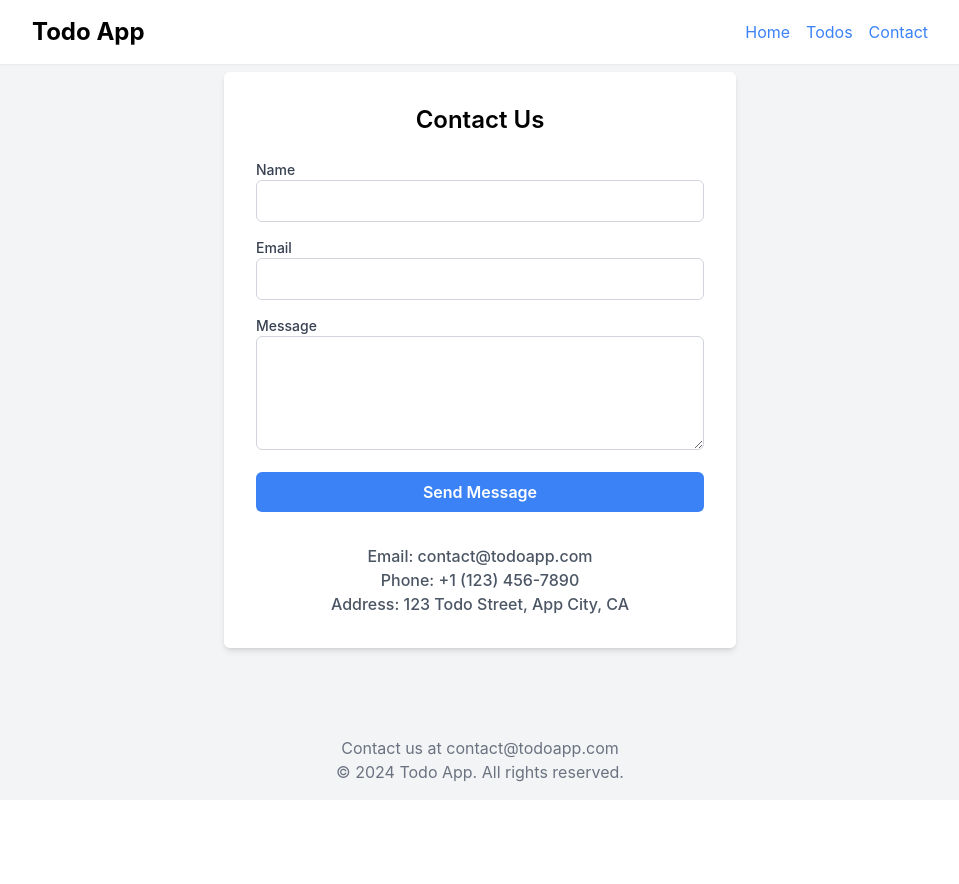
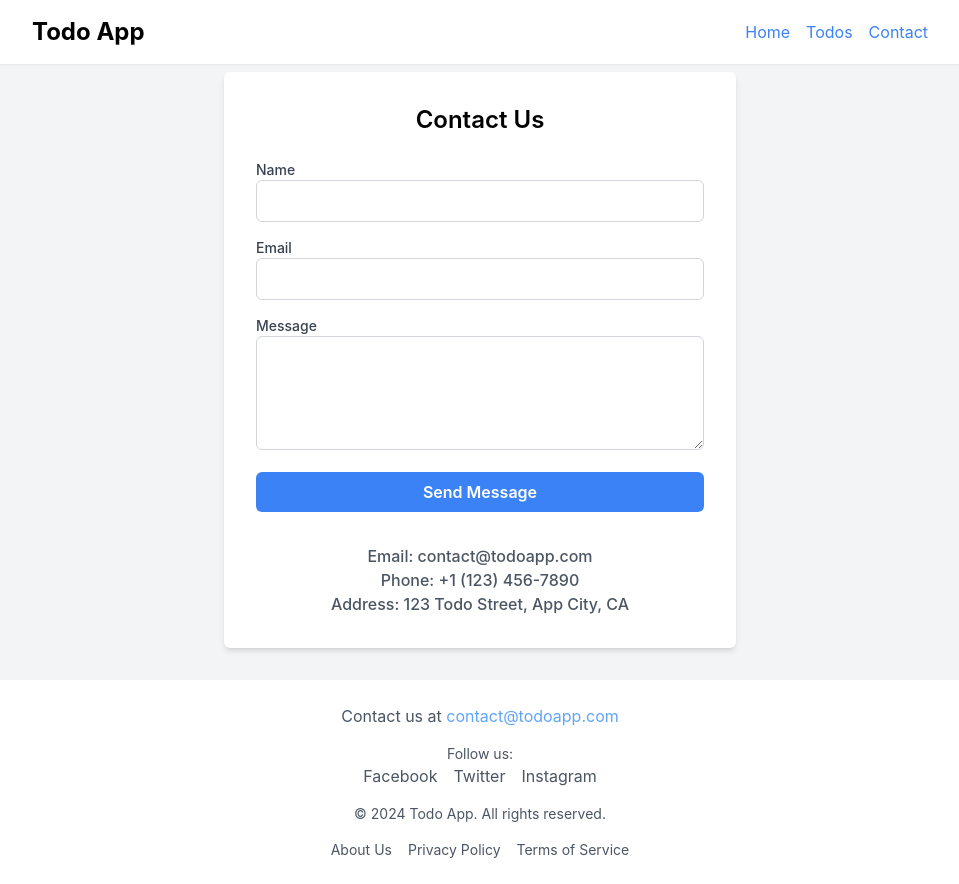
Before and after one commit to VishalChhadekar/CAW-todo-app, a React (Create React App) app: page /contact in a window 1280 px wide. Shown: the whole page, without its empty margins (160-1119 px from the left). Before the commit the page ends 800 px from the top, so only its background shows below. Built offline with nearby package versions, Linux system fonts and the light colour scheme.

Commit message:
UI refinment footer coponent

```diff
--- a/src/components/Footer.js
+++ b/src/components/Footer.js
@@ -2,9 +2,35 @@ import React from 'react';
 
 const Footer = () => {
   return (
-    <footer className="bg-gray-100 p-4 mt-8 text-center">
-      <p className="text-gray-500">Contact us at contact@todoapp.com</p>
-      <p className="text-gray-500">&copy; {new Date().getFullYear()} Todo App. All rights reserved.</p>
+    <footer className="bg-[rgb(255,255,255)] text-gray-800 p-6 mt-8">
+      <div className="container mx-auto text-center">
+        <p className="text-gray-600 mb-4">Contact us at <a href="mailto:contact@todoapp.com" className="text-blue-400 hover:text-blue-500">contact@todoapp.com</a></p>
+
+        <div className="mb-4">
+          <p className="text-sm text-gray-600">Follow us:</p>
+          <div className="flex justify-center gap-4">
+            <a href="https://www.facebook.com" target="_blank" rel="noopener noreferrer" className="text-gray-600 hover:text-blue-500">
+              <i className="fab fa-facebook-f"></i> Facebook
+            </a>
+            <a href="https://twitter.com" target="_blank" rel="noopener noreferrer" className="text-gray-600 hover:text-blue-500">
+              <i className="fab fa-twitter"></i> Twitter
+            </a>
+            <a href="https://www.instagram.com" target="_blank" rel="noopener noreferrer" className="text-gray-600 hover:text-pink-500">
+              <i className="fab fa-instagram"></i> Instagram
+            </a>
+          </div>
+        </div>
+
+        <div className="text-sm text-gray-600 mb-4">
+          <p>&copy; {new Date().getFullYear()} Todo App. All rights reserved.</p>
+        </div>
+
+        <div className="text-sm text-gray-600">
+          <a href="/about" className="hover:text-blue-500 mx-2">About Us</a>
+          <a href="/privacy" className="hover:text-blue-500 mx-2">Privacy Policy</a>
+          <a href="/terms" className="hover:text-blue-500 mx-2">Terms of Service</a>
+        </div>
+      </div>
     </footer>
   );
 };
```
